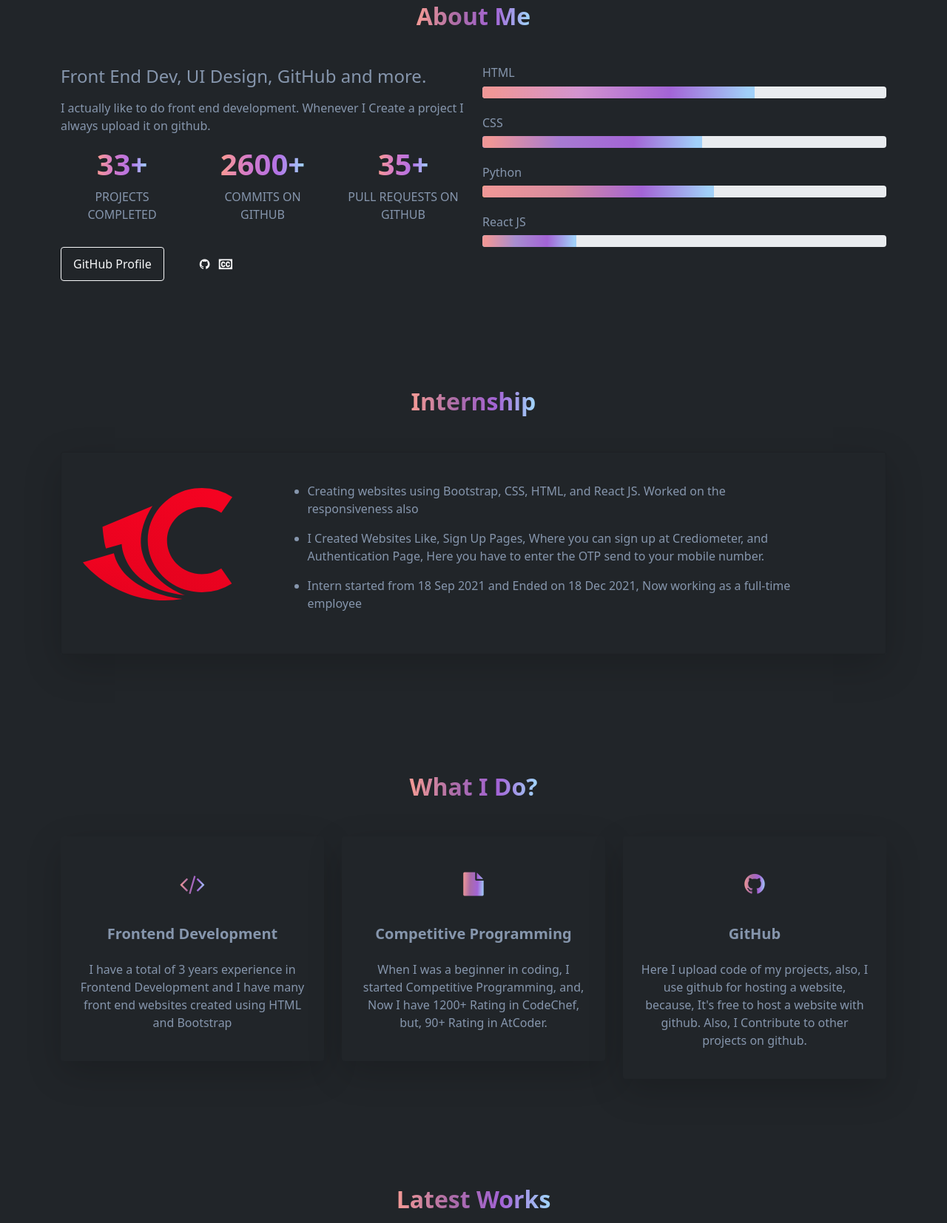
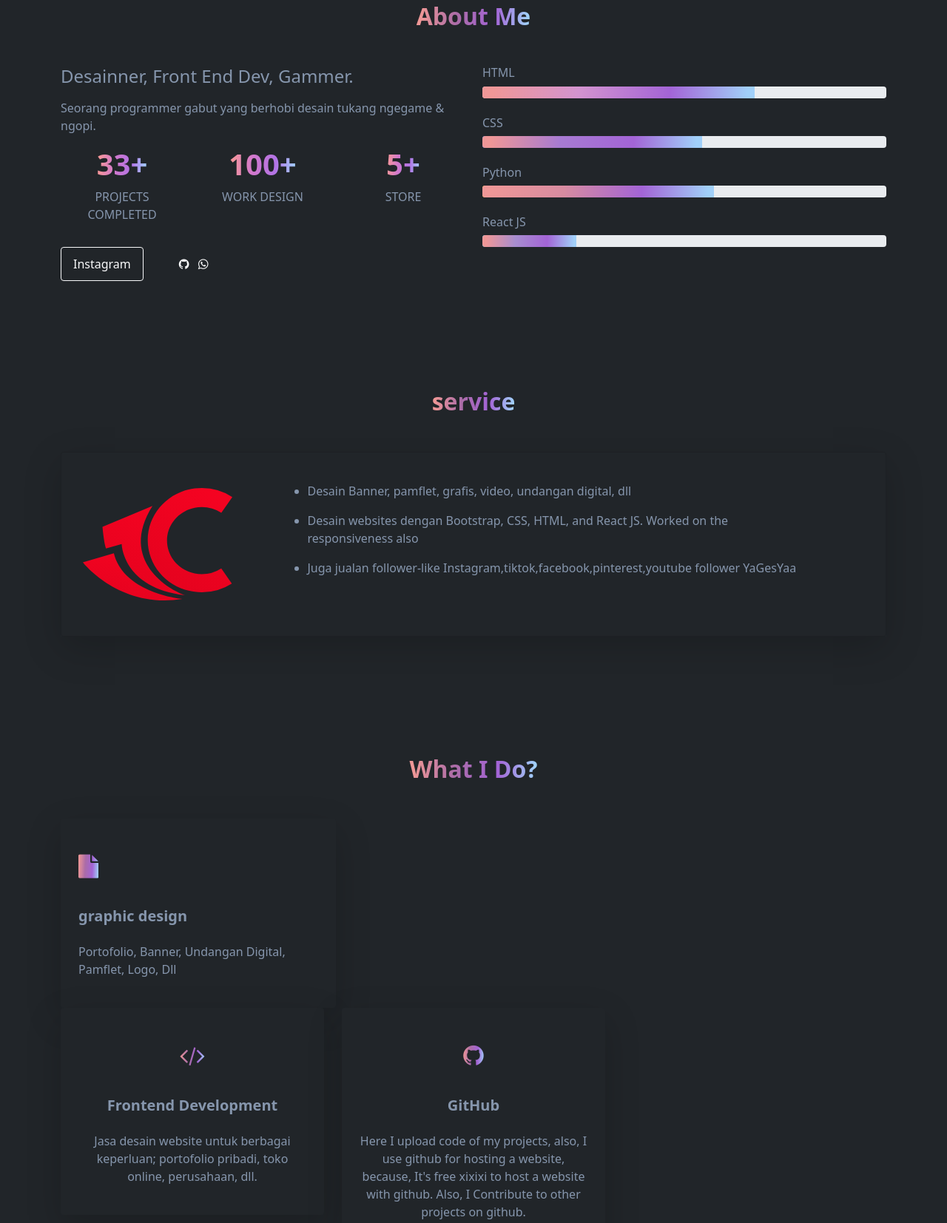
Before and after one commit to rickthor7/about, a plain HTML site: page index.html in a window 1280 px wide. Shown: the part 701-2355 px from the top of the page at 74% size. Drawn offline with nearby package versions, Linux system fonts and the light colour scheme.

Commit message:
Update index.html

```diff
--- a/index.html
+++ b/index.html
@@ -16,7 +16,7 @@
     <link rel="shortcut icon" href="https://www.pngmart.com/files/14/B-Letter-PNG-Image.png" type="image/x-icon">
     <script src="https://ajax.googleapis.com/ajax/libs/jquery/3.4.0/jquery.min.js">
     </script>
-    <title>Badri vishal - mrbluebird2</title>
+    <title>All About Rickthor7</title>
 </head>
 
 <body class="bg-dark">
@@ -52,11 +52,10 @@
                 <div class="col md-6 mt-5 mt-md-0 order-md-first">
                     <div class="home-text">
                         <p class=" mb-1">Hello I'm</p>
-                        <h1 class="custom-color-not-b text-uppercase fs-1 fw-bold">Front End Developer</h1>
-                        <h2 class="fs-4">Badri Vishal Mani Tripathi</h2>
+                        <h1 class="custom-color-not-b text-uppercase fs-1 fw-bold">Desainer</h1>
+                        <h2 class="fs-4">Muhammad Thoriq Dhiya Ul Haq</h2>
                         <p class="mt-4 ">
-                            I'm a front end developer Competitive Programmer and a UI Designer. Front end dev at
-                            Crediometer, GitHub - MrBlueBird2
+                            I'm a desainer ,front end developer Competitive Programmer, and a UI Designer.
                         </p>
                         <a href="#portfolio" class="btn btn-outline-light px-3 mt-3">My Work</a>
                     </div>
@@ -76,10 +75,9 @@
             <div class="row">
                 <div class="col-md-6">
                     <div class="about-text">
-                        <h3 class="fs-4 mb-3">Front End Dev, UI Design, GitHub and more.</h3>
+                        <h3 class="fs-4 mb-3">Desainner, Front End Dev, Gammer.</h3>
                         <p class="">
-                            I actually like to do front end development. Whenever I Create a project I always upload
-                            it on github.
+                            Seorang programmer gabut yang berhobi desain tukang ngegame & ngopi.
                         </p>
                     </div>
                     <div class="row text-center text-uppercase my-3">
@@ -91,26 +89,25 @@
                         </div>
                         <div class="col-sm-4">
                             <div class="fact-item">
-                                <h4 class="fs-1 fw-bold">2600+</h4>
-                                <p class="">Commits on Github</p>
+                                <h4 class="fs-1 fw-bold">100+</h4>
+                                <p class="">Work Design</p>
                             </div>
                         </div>
                         <div class="col-sm-4">
                             <div class="fact-item">
-                                <h4 class="fs-1 fw-bold">35+</h4>
-                                <p class="">Pull Requests On Github</p>
+                                <h4 class="fs-1 fw-bold">5+</h4>
+                                <p class="">Store</p>
                             </div>
                         </div>
                     </div>
                     <div class="row">
                         <div class="col-lg-12 d-flex align-items-center">
-                            <a href="https://github.com/MrBlueBird2" class="btn px-3 btn-outline-light me-5">GitHub
-                                Profile</a>
+                            <a href="https://instagram.com/eriikygy" class="btn px-3 btn-outline-light me-5">Instagram</a>
                             <div class="social-links">
-                                <a href="https://github.com/MrBlueBird2" class="text-light me-2"><i
+                                <a href="https://github.com/rickthor7" class="text-light me-2"><i
                                         class="fa fa-github"></i></a>
-                                <a href="https://codechef.com/mrbluebird2" class="text-light me-2"><i
-                                        class="fa fa-cc"></i></a>
+                                <a href="https://wa.me/6285604613787" class="text-light me-2"><i
+                                        class="fa fa-whatsapp"></i></a>
                             </div>
                         </div>
                     </div>
@@ -153,7 +150,7 @@
             <div class="row justify-content-center">
                 <div class="col-lg-8">
                     <div class="section-table text-center">
-                        <h2 class="fw-bold mb-5 fw-bold">Internship</h2>
+                        <h2 class="fw-bold mb-5 fw-bold">service</h2>
                     </div>
                 </div>
             </div>
@@ -171,17 +168,14 @@
                                         <!-- <h5 class="card-title g-5">Front End Developer Intern at Crediometer</h5> -->
                                         <ul style="color: #8696AD;" class="py-3">
                                             <li class="py-2">
-                                                Creating websites using Bootstrap, CSS, HTML, and React JS. Worked on
+                                                Desain Banner, pamflet, grafis, video, undangan digital, dll
+                                            </li>
+                                            <li class="py-2">
+                                                Desain websites dengan Bootstrap, CSS, HTML, and React JS. Worked on
                                                 the responsiveness also
                                             </li>
                                             <li class="py-2">
-                                                I Created Websites Like, Sign Up Pages, Where you can sign up at
-                                                Crediometer, and Authentication Page, Here you have to enter the OTP
-                                                send to your mobile number.
-                                            </li>
-                                            <li class="py-2">
-                                                Intern started from 18 Sep 2021 and Ended on 18 Dec 2021, Now working as
-                                                a full-time employee
+                                                Juga jualan follower-like Instagram,tiktok,facebook,pinterest,youtube follower YaGesYaa
                                             </li>
                                         </ul>
                                         <!-- </p> -->
@@ -203,6 +197,19 @@
                     </div>
                 </div>
             </div>
+
+                <div class="col-md-4 col-lg-4">
+                    <div class="service-item shadow-lg p-4 rounded bg-dark">
+                        <div class="icon my-3 custom-color-not-b fs-2">
+                            <i class="fa fa-file"></i>
+                        </div>
+                        <h3 class="fs-5 py-3 fw-bold">graphic design</h3>
+                        <p class="">
+                            Portofolio, Banner, Undangan Digital, Pamflet, Logo, Dll
+                        </p>
+                    </div>
+                </div>
+
             <div class="row text-center">
                 <div class="col-md-4 col-lg-4">
                     <div class="service-item shadow-lg p-4 rounded bg-dark">
@@ -211,22 +218,7 @@
                         </div>
                         <h3 class="fs-5 py-3 fw-bold">Frontend Development</h3>
                         <p class="">
-                            I have a total of 3 years experience in Frontend Development and I have many front end
-                            websites
-                            created using HTML and Bootstrap
-                        </p>
-                    </div>
-                </div>
-                <div class="col-md-4 col-lg-4">
-                    <div class="service-item shadow-lg p-4 rounded bg-dark">
-                        <div class="icon my-3 custom-color-not-b fs-2">
-                            <i class="fa fa-file"></i>
-                        </div>
-                        <h3 class="fs-5 py-3 fw-bold">Competitive Programming</h3>
-                        <p class="">
-                            When I was a beginner in coding, I started Competitive Programming, and, Now I have 1200+
-                            Rating
-                            in CodeChef, but, 90+ Rating in AtCoder.
+                            Jasa desain website untuk berbagai keperluan; portofolio pribadi, toko online, perusahaan, dll.
                         </p>
                     </div>
                 </div>
@@ -238,7 +230,7 @@
                         <h3 class="fs-5 py-3 fw-bold">GitHub</h3>
                         <p class="">
                             Here I upload code of my projects, also, I use github for hosting a website, because, It's
-                            free
+                            free xixixi
                             to host a website with github. Also, I Contribute to other projects on github.
                         </p>
                     </div>
@@ -259,7 +251,7 @@
                 <div class="col-md-6 col-lg-4">
                     <div class="portfolio-item bg-dark shadow-lg py-2">
                         <img src="./src/folder-icon.svg" alt="portfolio_item" class="py-3 m-4" style="width: 50px;">
-                        <h3 class="fw-bold fs-5 m-4 my-0">MrBlueBird2</h3>
+                        <h3 class="fw-bold fs-5 m-4 my-0">RICKTHOR7</h3>
                         <p class="m-4">
                             A Cool GitHub Readme Profile, With Contribution Graph, Popular Projects,
                             and many more interesting things.
@@ -300,7 +292,7 @@
             <div class="row justify-content-center">
                 <div class="col-lg-8 text-center">
                     <p class=" fs-5">Do you have any HTML Project ?</p>
-                    <h2 class=" fw-bold fs-1">I'm Available For Freelancer Projects</h2>
+                    <h2 class=" fw-bold fs-1">I'm Available For Design Projects</h2>
                     <a href="#contact" class="btn btn-outline-light">
                         Hire me
                     </a>
@@ -325,7 +317,7 @@
                         </div>
                         <div class="text ms-3">
                             <h3 class="fs-5">Email</h3>
-                            <p class="">badrivishalmanitripathi@gmail.com</p>
+                            <p class="">cs@rickthor7.my.id</p>
                         </div>
                     </div>
                     <div class="contact-item d-flex">
@@ -334,16 +326,16 @@
                         </div>
                         <div class="text ms-3">
                             <h3 class="fs-5">GitHub</h3>
-                            <p class="">MrBlueBird2</p>
+                            <p class="">rickthor7</p>
                         </div>
                     </div>
                     <div class="contact-item d-flex">
                         <div class="icon fs-4 custom-color-not-b">
-                            <i class="fa fa-linkedin-square"></i>
+                            <i class="fa fa-instagram"></i>
                         </div>
                         <div class="text ms-3">
-                            <h3 class="fs-5">Linked in</h3>
-                            <p class="">Badri Vishal Mani Tripathi</p>
+                            <h3 class="fs-5">Instagram</h3>
+                            <p class="">eriikygy</p>
                         </div>
                     </div>
                 </div>
@@ -388,7 +380,7 @@
         <div class="container-lg">
             <div class="row">
                 <div class="col-lg-12">
-                    <p class="m-0 text-center ">&copy; Badri Vishal Mani Tripathi</p>
+                   <!-- <p class="m-0 text-center ">&copy; Badri Vishal Mani Tripathi</p> -->
                 </div>
             </div>
         </div>
```
